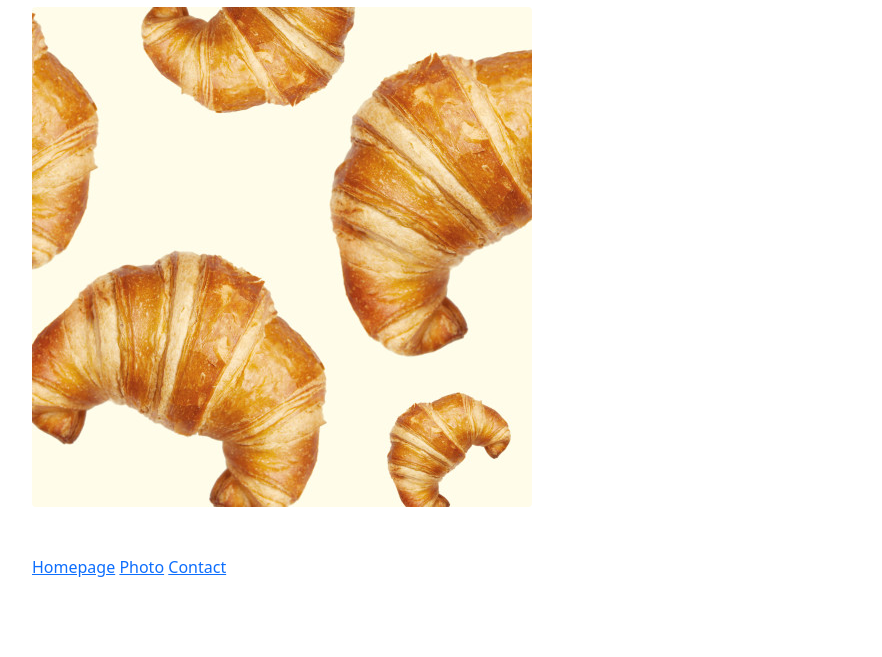
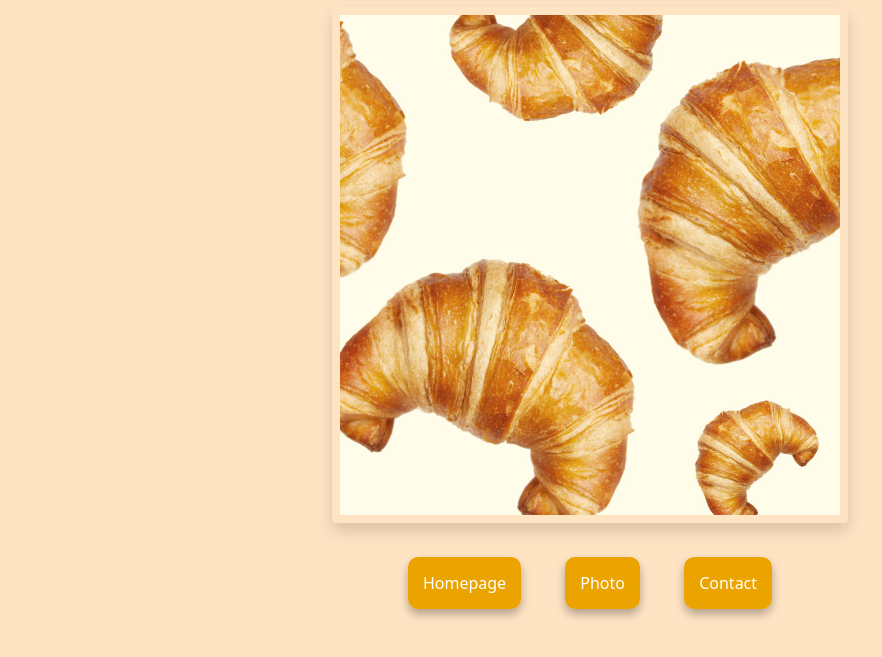
Before and after one commit to mariaCalvario/Croissant, a plain HTML site: page photo.html in a window 1280 px wide. Shown: the part 121-778 px from the top of the page, without its empty margins (50-932 px from the left). Drawn offline with nearby package versions, Linux system fonts and the light colour scheme.

Commit message:
Added css styling

```diff
--- /dev/null
+++ b/css/styles.css
@@ -0,0 +1,13 @@
+body {
+  background-color: bisque;
+}
+
+.navigation-links a {
+  color: white;
+  margin: 20px;
+  text-decoration: none;
+  padding: 15px;
+  border-radius: 10px;
+  background-color: #eba300;
+  box-shadow: 0 5px 10px rgba(0, 0, 0, 0.3);
+}
--- a/photo.html
+++ b/photo.html
@@ -11,16 +11,19 @@
       integrity="sha384-+0n0xVW2eSR5OomGNYDnhzAbDsOXxcvSN1TPprVMTNDbiYZCxYbOOl7+AMvyTG2x"
       crossorigin="anonymous"
     />
+    <link rel="stylesheet" href="/css/styles.css" />
   </head>
   <body>
     <div class="container">
       <h1 class="text-center mt-5">The perfect Croissant 🥐</h1>
-      <img
-        src="/images/croissant.jpg"
-        alt="perfect croissant"
-        class="mt-4 rounded"
-      />
-      <div class="navigation-links mt-5">
+      <div class="text-center">
+        <img
+          src="/images/croissant.jpg"
+          alt="perfect croissant"
+          class="mt-4 img-fluid p-2 shadow rounded"
+        />
+      </div>
+      <div class="navigation-links mt-5 text-center">
         <a href="/">Homepage</a>
         <a href="/photo.html">Photo</a>
         <a href="/contact.html">Contact</a>
```
Also changed, not shown: contact.html (+2 -1 lines), index.html (+2 -1 lines).
